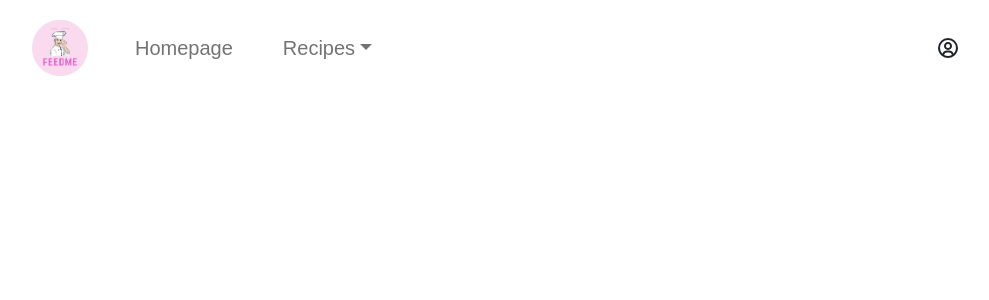
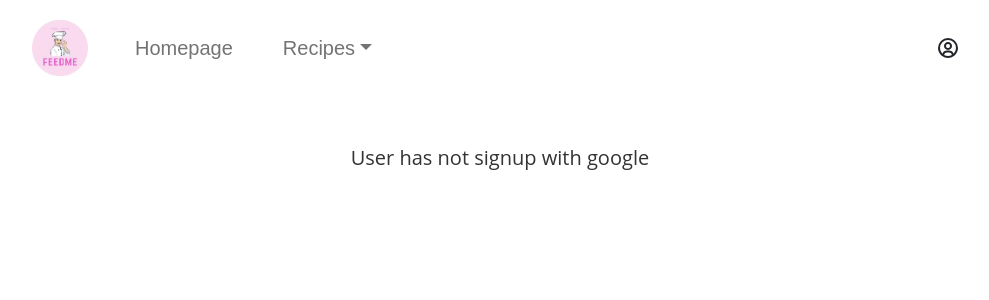
Before and after one commit to maxyhwu/feedme, a React (Create React App) app in the folder frontend/: page /oauth/error/has-registed in a window 1280 px wide. Shown: the top 300 px of the page, without its empty margins (140-1129 px from the left). Built offline with nearby package versions, Linux system fonts and the light colour scheme; no server answers.

Commit message:
fix error page

```diff
--- a/frontend/src/googleError/googleError.js
+++ b/frontend/src/googleError/googleError.js
@@ -6,6 +6,7 @@ import SameEmail from "./page/sameEmail";
 import NoSignup from "./page/noSignup";
 import NoVerified from "./page/noVerifed";
 import SomthinWrong from "./page/somethinWrong";
+import HasRegistered from "./page/hasRegistered";
 
 const GoogleError = () => {
     return (
@@ -15,6 +16,7 @@ const GoogleError = () => {
             <Route path='same-email' element={<SameEmail/>}/>
             <Route path='no-verified' element={<NoVerified/>}/>
             <Route path='no-signup' element={<NoSignup/>}/>
+            <Route path='has-registed' element={<HasRegistered/>}/>
         </Routes>
         </div>
     )
--- /dev/null
+++ b/frontend/src/googleError/page/hasRegistered.js
@@ -0,0 +1,9 @@
+const HasRegistered = () => {
+    return (
+        <div>
+            <h4>User has not signup with google</h4>
+        </div>
+    )
+}
+
+export default HasRegistered;
```
Also changed, not shown: 1 other file (tests, documents, lock files or other folders).
